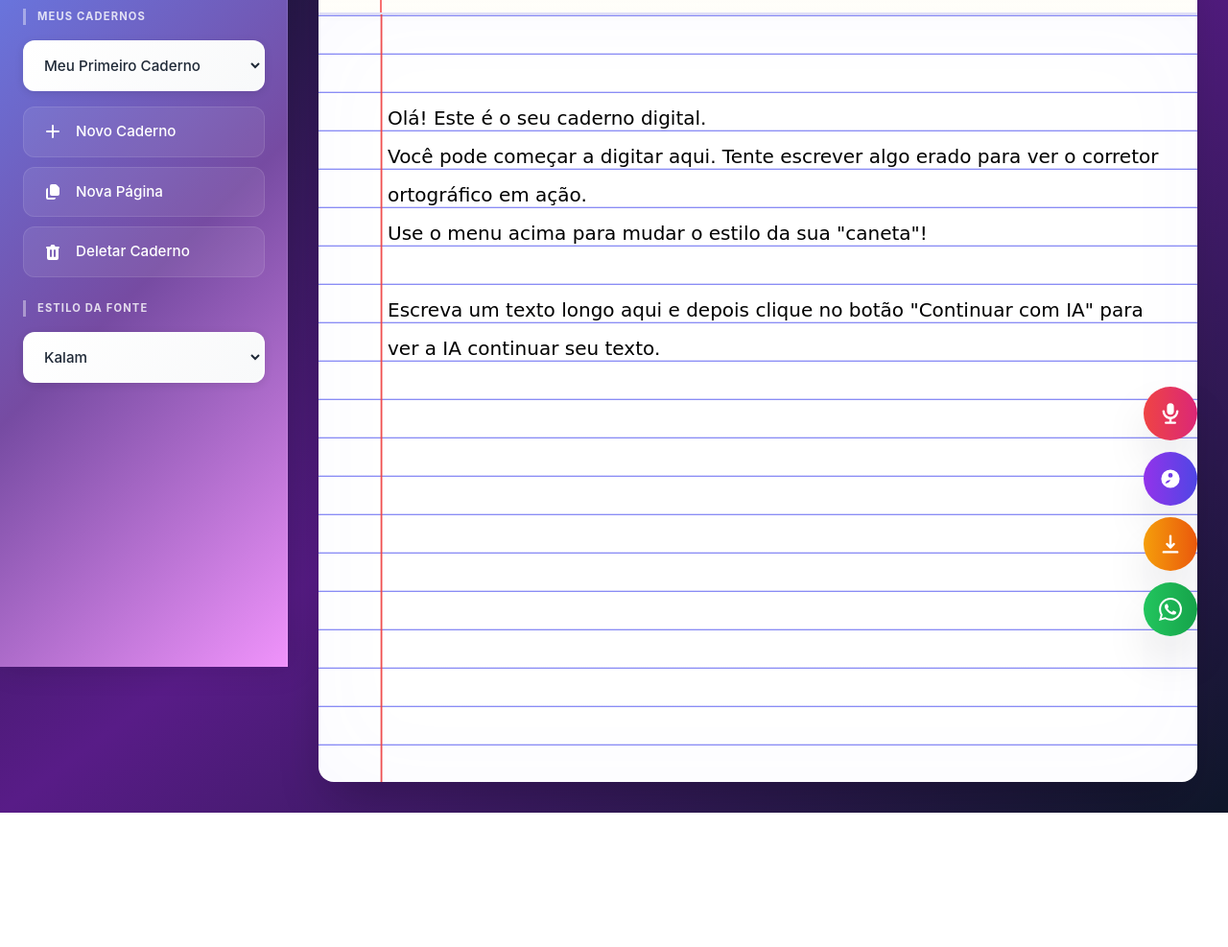
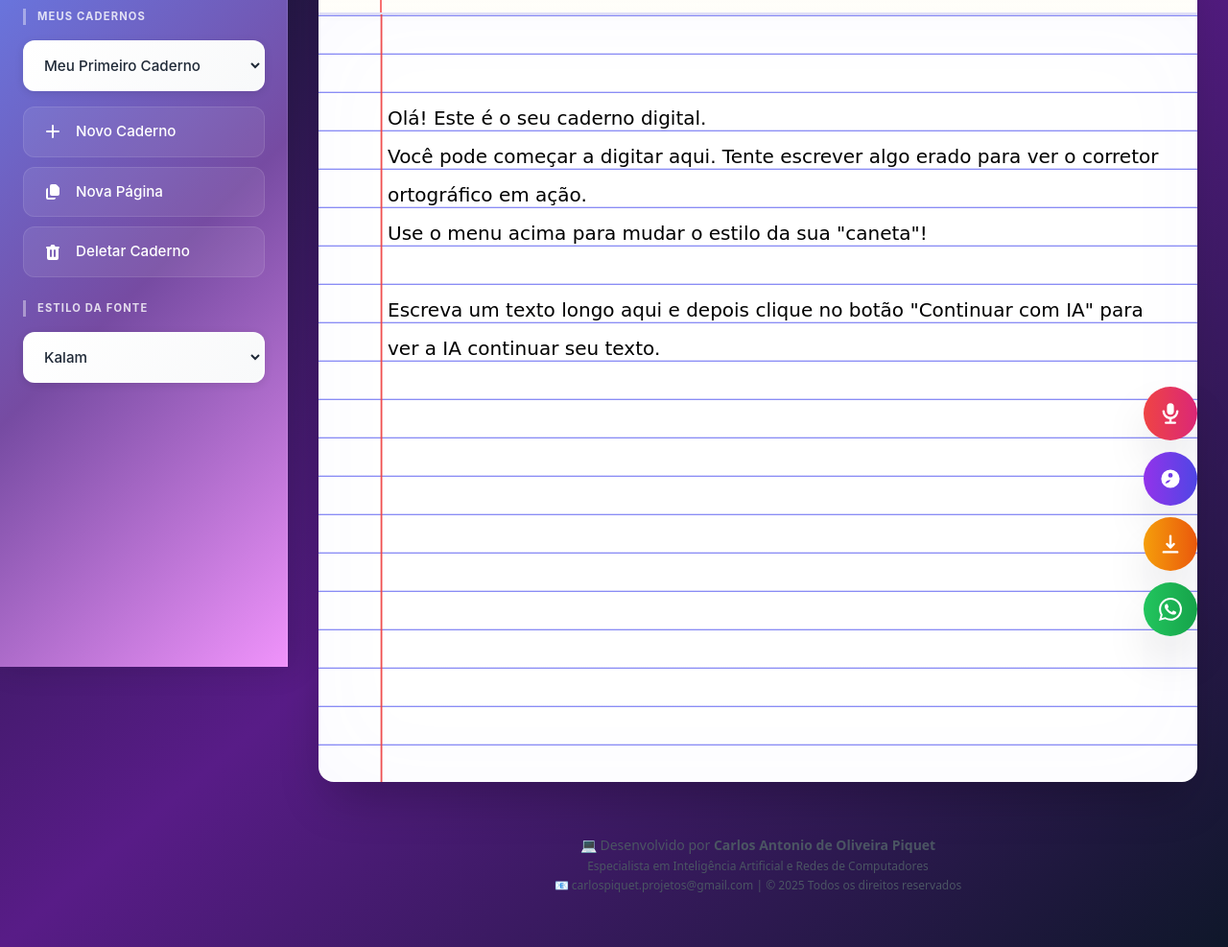
Before and after one commit to carlospiquet2023/caderno, a plain HTML site: page index.html in a window 1280 px wide. Shown: the part 105-1092 px from the top of the page at 96% size. Before the commit the page ends 952 px from the top, so only its background shows below. Drawn offline with nearby package versions, Linux system fonts and the light colour scheme.

Commit message:
Adicionar licença MIT e créditos completos do desenvolvedor

```diff
--- a/index.html
+++ b/index.html
@@ -1,5 +1,28 @@
 <!DOCTYPE html>
 <html lang="pt-br">
+<!--
+    ╔═══════════════════════════════════════════════════════════════════════╗
+    ║                    CADERNO DIGITAL COM IA                             ║
+    ║                         Versão 1.0.0                                  ║
+    ╠═══════════════════════════════════════════════════════════════════════╣
+    ║                                                                       ║
+    ║  Desenvolvedor: Carlos Antonio de Oliveira Piquet                     ║
+    ║  E-mail: carlospiquet.projetos@gmail.com                              ║
+    ║  Especialista em Inteligência Artificial e Redes de Computadores      ║
+    ║  GitHub: https://github.com/carlospiquet2023                          ║
+    ║                                                                       ║
+    ║  Copyright (c) 2025 Carlos Antonio de Oliveira Piquet                 ║
+    ║  Licença: MIT (veja arquivo LICENSE para detalhes)                    ║
+    ║                                                                       ║
+    ║  Tecnologias: HTML5, CSS3, JavaScript, Tailwind CSS                   ║
+    ║  APIs: Google Gemini, Web Speech, Web Audio, LocalStorage             ║
+    ║                                                                       ║
+    ║  Recursos: PWA, IA Generativa, Reconhecimento de Voz,                ║
+    ║           Auto-save, Múltiplos Cadernos, Exportação PDF,              ║
+    ║           Compartilhamento WhatsApp, Design Premium                   ║
+    ║                                                                       ║
+    ╚═══════════════════════════════════════════════════════════════════════╝
+-->
 <head>
     <meta charset="UTF-8">
     <meta name="viewport" content="width=device-width, initial-scale=1.0">
@@ -603,6 +626,13 @@
             Escreva um texto longo aqui e depois clique no botão "Continuar com IA" para ver a IA continuar seu texto.
         </div>
     </div>
+
+    <!-- Rodapé com Créditos -->
+    <footer class="text-center py-6 mt-8 text-gray-600 text-sm no-print">
+        <p class="mb-1">💻 Desenvolvido por <strong>Carlos Antonio de Oliveira Piquet</strong></p>
+        <p class="text-xs">Especialista em Inteligência Artificial e Redes de Computadores</p>
+        <p class="text-xs mt-1">📧 carlospiquet.projetos@gmail.com | © 2025 Todos os direitos reservados</p>
+    </footer>
 
     <!-- Botões Flutuantes de Ação -->
     <div class="fixed bottom-8 right-8 flex flex-col gap-3 z-50 no-print">
```
Also changed, not shown: README.md, 1 other file.
